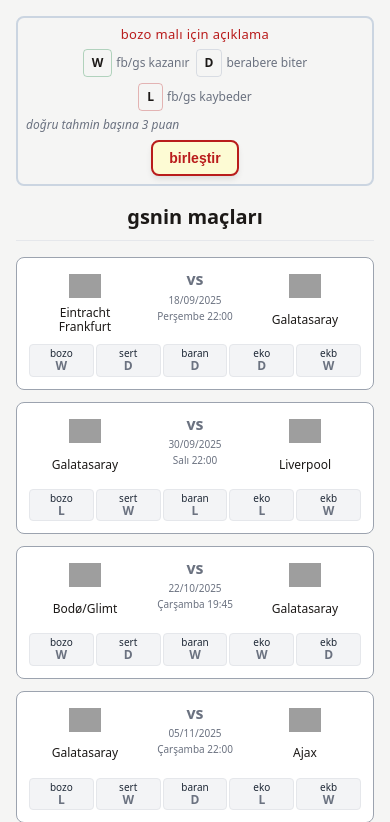
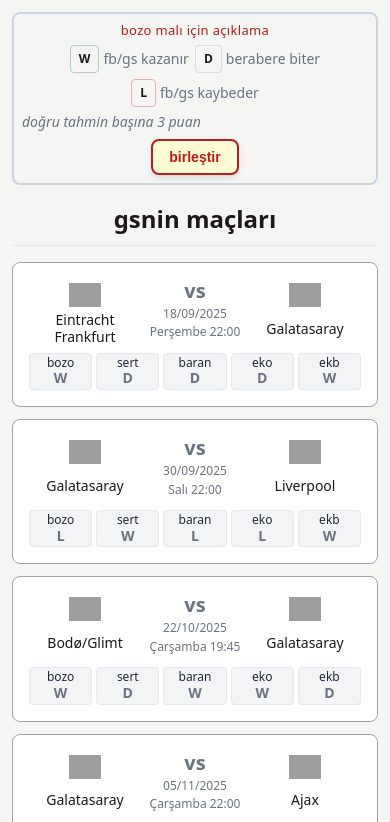
Before and after one commit to ebilgili577/elcl-krunker, a plain HTML site: page index.html in a window 390 px wide. Shown: the top 822 px of the page. Drawn offline with Linux system fonts and the light colour scheme; grey boxes are pictures that could not be loaded.

Commit message:
fix mobile responsiveness

```diff
--- a/index.html
+++ b/index.html
@@ -2,6 +2,7 @@
 <html lang="en">
 <head>
     <meta charset="UTF-8">
+    <meta name="viewport" content="width=device-width, initial-scale=1.0">
     <title>krunker tahminleri</title>
     <link rel="stylesheet" href="styles.css">
     <script src="main.js" defer></script>
--- a/styles.css
+++ b/styles.css
@@ -12,7 +12,7 @@ body {
     color: #1c1917;
     min-height: 100vh;
     line-height: 1.5;
-    font-size: 14px; /* base font */
+    font-size: 16px; /* increased base font for mobile */
 }
 
 /* loading */
@@ -59,7 +59,7 @@ body {
 
 @media (max-width: 480px) {
     body {
-        font-size: 13px; /* small screens */
+        font-size: 16px; /* keep readable on small screens */
     }
 }
 
@@ -68,6 +68,12 @@ body {
     max-width: 1200px;
     margin: 0 auto;
     padding: 1rem;
+}
+
+@media (max-width: 480px) {
+    .main-container {
+        padding: 0.75rem; /* slightly less padding on very small screens */
+    }
 }
 
 .section-spacing {
@@ -287,6 +293,12 @@ body {
     line-height: 1.3;
 }
 
+@media (max-width: 480px) {
+    .legend-text {
+        font-size: 14px; /* larger legend text on mobile */
+    }
+}
+
 @media (min-width: 640px) {
     .legend-text {
         font-size: 13px;
@@ -355,6 +367,12 @@ body {
     font-weight: 600;
 }
 
+@media (max-width: 480px) {
+    .team-title {
+        font-size: 1.5rem; /* larger team titles on mobile */
+    }
+}
+
 .matches-list {
     display: flex;
     flex-direction: column;
@@ -368,7 +386,14 @@ body {
     background-color: white;
     padding: 0.75rem;
     transition: all 0.2s ease;
-    font-size: 12px;
+    font-size: 14px; /* increased from 12px */
+}
+
+@media (max-width: 480px) {
+    .match-card {
+        padding: 1rem; /* more padding on mobile */
+        font-size: 15px; /* larger text on mobile */
+    }
 }
 
 @media (min-width: 640px) {
@@ -462,6 +487,12 @@ body {
     line-height: 1.2;
 }
 
+@media (max-width: 480px) {
+    .team-name {
+        font-size: 0.875rem; /* larger team names on mobile */
+    }
+}
+
 @media (min-width: 640px) {
     .team-name {
         font-size: 0.875rem;
@@ -479,6 +510,12 @@ body {
     font-size: 1rem;
     font-weight: 700;
     line-height: 1.2;
+}
+
+@media (max-width: 480px) {
+    .match-score {
+        font-size: 1.25rem; /* larger scores on mobile */
+    }
 }
 
 @media (min-width: 640px) {
@@ -511,11 +548,23 @@ body {
     line-height: 1.2;
 }
 
+@media (max-width: 480px) {
+    .match-date {
+        font-size: 0.75rem; /* larger date text on mobile */
+    }
+}
+
 .match-time {
     font-size: 0.625rem;
     color: #6b7280;
     font-weight: 500;
     line-height: 1.2;
+}
+
+@media (max-width: 480px) {
+    .match-time {
+        font-size: 0.75rem; /* larger time text on mobile */
+    }
 }
 
 @media (min-width: 640px) {
@@ -537,8 +586,8 @@ body {
 @media (max-width: 480px) {
     .predictions-grid {
         grid-template-columns: repeat(5, 1fr);
-        gap: 0.125rem;
-        font-size: 10px;
+        gap: 0.25rem; /* increased gap for better touch targets */
+        font-size: 12px; /* increased from 10px */
     }
 }
 
@@ -584,10 +633,22 @@ body {
     line-height: 1.2;
 }
 
+@media (max-width: 480px) {
+    .prediction-name {
+        font-size: 0.75rem; /* larger names on mobile */
+    }
+}
+
 .prediction-value {
     font-size: 0.75rem;
     font-weight: 700;
     line-height: 1.2;
+}
+
+@media (max-width: 480px) {
+    .prediction-value {
+        font-size: 0.875rem; /* larger values on mobile */
+    }
 }
 
 @media (min-width: 640px) {
@@ -638,6 +699,12 @@ body {
 .leaderboard-title {
     font-size: 1rem;
     font-weight: 600;
+}
+
+@media (max-width: 480px) {
+    .leaderboard-title {
+        font-size: 1.25rem; /* larger leaderboard title on mobile */
+    }
 }
 
 .leaderboard-content {
@@ -723,6 +790,12 @@ body {
     font-weight: 500;
     font-size: 13px;
     line-height: 1.3;
+}
+
+@media (max-width: 480px) {
+    .player-name {
+        font-size: 15px; /* larger player names on mobile */
+    }
 }
 
 @media (min-width: 640px) {
```
